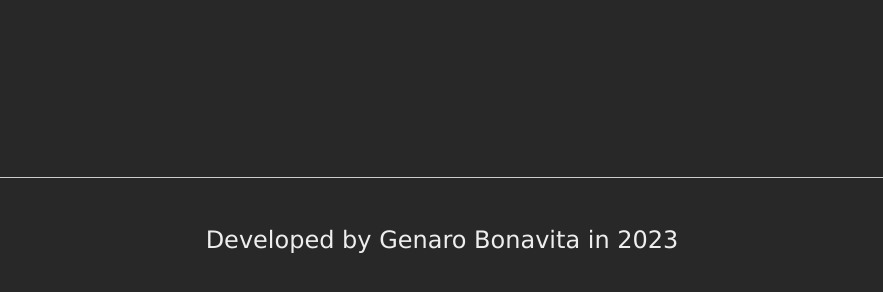
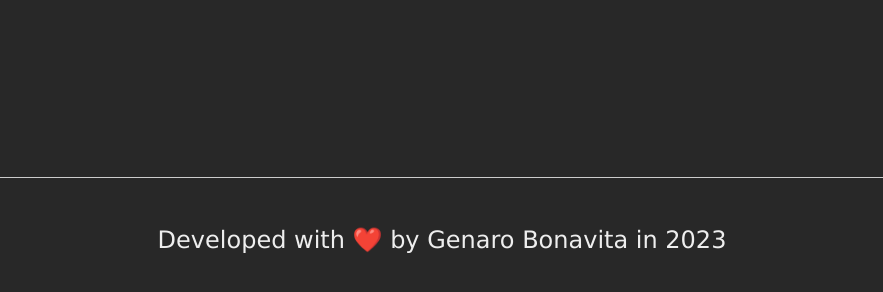
Before and after one commit to genaroibc/my-portfolio, an Astro site: page / in a window 1280 px wide. Shown: the part 7546-7838 px from the top of the page, without its empty margins (198-1081 px from the left). Built offline with nearby package versions, Linux system fonts and the light colour scheme; Astro itself is replaced by a stand-in of ours.

Commit message:
[FEAT]: update Footer description and change background color

```diff
--- a/src/components/Footer.astro
+++ b/src/components/Footer.astro
@@ -1,12 +1,8 @@
----
----
-
-<footer><p>Developed by Genaro Bonavita in 2023</p></footer>
+<footer><p>Developed with ❤️ by Genaro Bonavita in 2023</p></footer>
 
 <style>
   footer {
     border-top: 1px solid #ccc;
-    background-color: var(--secondary-color);
     text-align: center;
 
     padding: 1rem;
```
